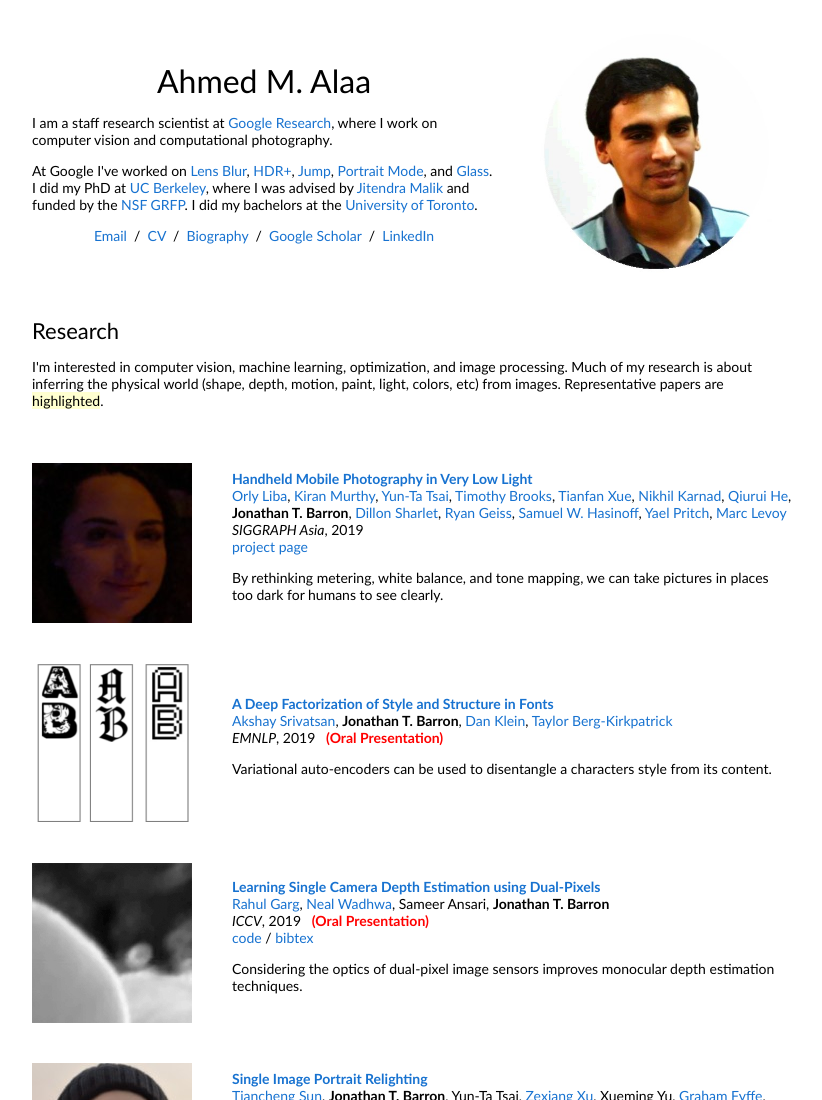
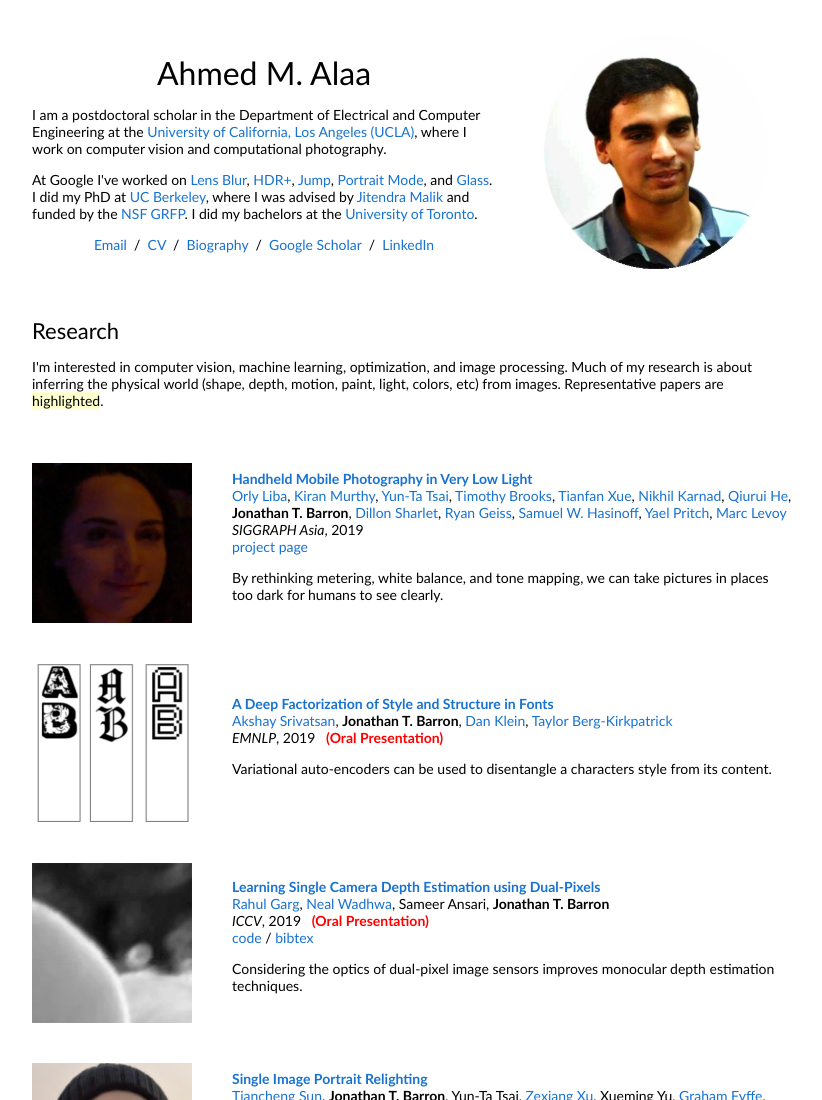
Before and after one commit to ahmedmalaa/web, a website: page index.html in a window 1280 px wide. Shown: the top 1100 px of the page, without its empty margins (228-1050 px from the left). Drawn offline with Linux system fonts and the light colour scheme.

Commit message:
update main page

```diff
--- a/index.html
+++ b/index.html
@@ -30,7 +30,7 @@
               <p style="text-align:center">
                 <name>Ahmed M. Alaa</name>
               </p>
-              <p>I am a staff research scientist at <a href="https://ai.google/research">Google Research</a>, where I work on computer vision and computational photography.
+              <p>I am a postdoctoral scholar in the Department of Electrical and Computer Engineering at the <a href="https://ai.google/research">University of California, Los Angeles (UCLA)</a>, where I work on computer vision and computational photography.
               </p>
               <p>
                 At Google I've worked on <a href="https://ai.googleblog.com/2014/04/lens-blur-in-new-google-camera-app.html">Lens Blur</a>, <a href="https://ai.googleblog.com/2014/10/hdr-low-light-and-high-dynamic-range.html">HDR+</a>, <a href="https://www.google.com/get/cardboard/jump/">Jump</a>, <a href="https://ai.googleblog.com/2017/10/portrait-mode-on-pixel-2-and-pixel-2-xl.html">Portrait Mode</a>, and <a href="https://www.youtube.com/watch?v=JSnB06um5r4">Glass</a>. I did my PhD at <a href="http://www.eecs.berkeley.edu/">UC Berkeley</a>, where I was advised by <a href="http://www.cs.berkeley.edu/~malik/">Jitendra Malik</a> and funded by the <a href="http://www.nsfgrfp.org/">NSF GRFP</a>. I did my bachelors at the <a href="http://cs.toronto.edu">University of Toronto</a>.
```
